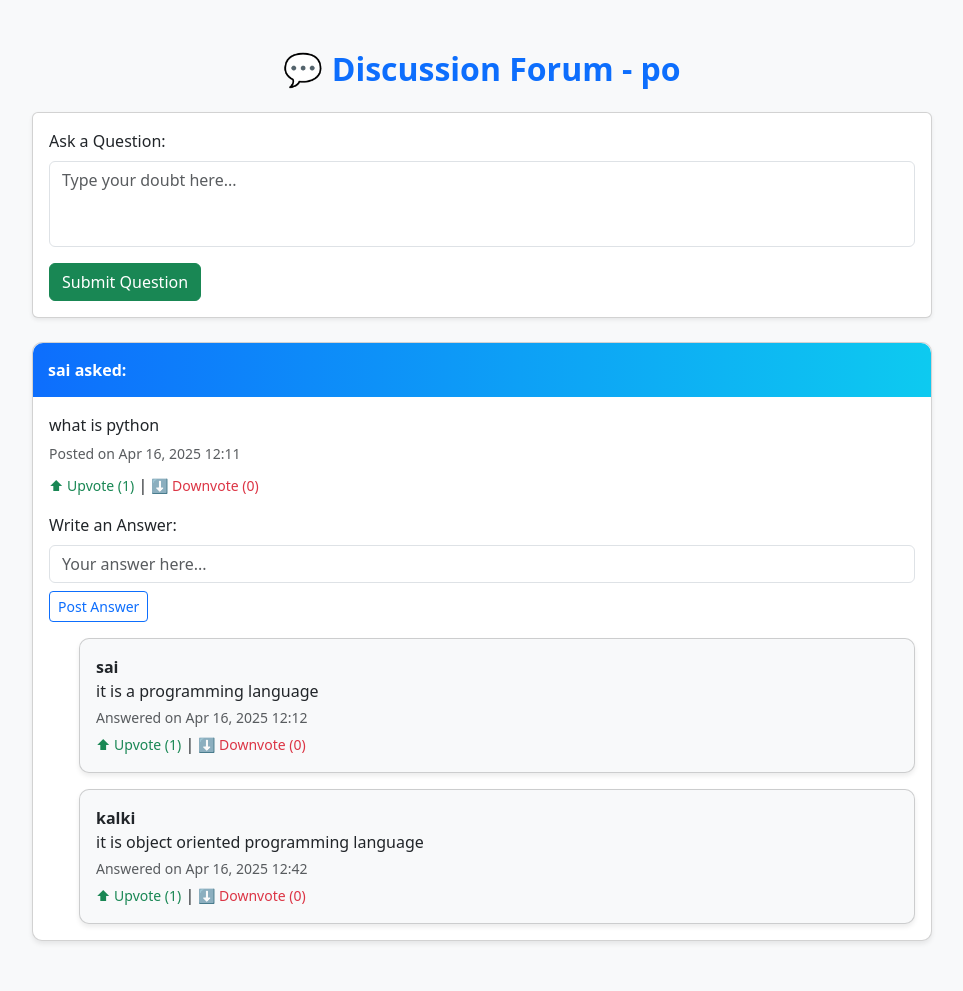
After one commit to DevendlaVenkataprasad/lms-django, a Django app: page /course/1/forum/ in a window 1280 px wide. The commit adds this page. Shown: the whole page, without its empty margins (158-1121 px from the left). Run offline with Django 5.2, Linux system fonts and the light colour scheme; a user stored in the database is signed in; data comes from the database, SQL or seed files in the repository; both versions use the stored data as it was after the commit; some libraries are stand-ins or nearby versions.

Commit message:
Add new files and apply changes to exiting files

```diff
--- a/lms/models.py
+++ b/lms/models.py
@@ -198,3 +198,30 @@ class CourseReview(models.Model):
 
     def __str__(self):
         return f"{self.student.username} - {self.course.title} ({self.rating}⭐)"
+###
+
+from django.db import models
+from django.contrib.auth.models import User
+
+class CourseQuestion(models.Model):
+    course = models.ForeignKey('Course', on_delete=models.CASCADE, related_name='questions')
+    student = models.ForeignKey(User, on_delete=models.CASCADE)
+    question_text = models.TextField()
+    created_at = models.DateTimeField(auto_now_add=True)
+    upvotes = models.IntegerField(default=0)
+    downvotes = models.IntegerField(default=0)
+
+    def __str__(self):
+        return self.question_text[:50]
+
+
+class CourseAnswer(models.Model):
+    question = models.ForeignKey(CourseQuestion, on_delete=models.CASCADE, related_name='answers')
+    user = models.ForeignKey(User, on_delete=models.CASCADE)
+    answer_text = models.TextField()
+    created_at = models.DateTimeField(auto_now_add=True)
+    upvotes = models.IntegerField(default=0)
+    downvotes = models.IntegerField(default=0)
+
+    def __str__(self):
+        return f"Answer by {self.user.username}"
--- /dev/null
+++ b/lms/templates/course_forum.html
@@ -0,0 +1,106 @@
+{% load static %}
+<!DOCTYPE html>
+<html lang="en">
+<head>
+  <meta charset="UTF-8">
+  <title>Discussion Forum - {{ course.title }}</title>
+  <link href="https://cdn.jsdelivr.net/npm/bootstrap@5.3.0/dist/css/bootstrap.min.css" rel="stylesheet">
+  <style>
+    body {
+      background-color: #f8f9fa;
+    }
+    .forum-container {
+      max-width: 900px;
+      margin: 50px auto;
+    }
+    .question-card, .answer-card {
+      border-radius: 10px;
+      box-shadow: 0 3px 5px rgba(0, 0, 0, 0.08);
+    }
+    .question-header {
+      background: linear-gradient(to right, #0d6efd, #0dcaf0);
+      color: white;
+      padding: 15px;
+      border-radius: 10px 10px 0 0;
+      font-weight: bold;
+    }
+    .vote-btn {
+      text-decoration: none;
+      font-size: 14px;
+    }
+    .vote-btn:hover {
+      text-decoration: underline;
+    }
+    .answer-box {
+      margin-left: 30px;
+    }
+    textarea {
+      resize: none;
+    }
+  </style>
+</head>
+<body>
+
+<div class="forum-container">
+  <div class="text-center mb-4">
+    <h2 class="text-primary fw-bold">💬 Discussion Forum - {{ course.title }}</h2>
+  </div>
+
+  <!-- Post Question Form -->
+  <div class="card mb-4 shadow-sm">
+    <div class="card-body">
+      <form method="POST">
+        {% csrf_token %}
+        <label class="form-label">Ask a Question:</label>
+        <textarea class="form-control" name="question" rows="3" placeholder="Type your doubt here..." required></textarea>
+        <button type="submit" class="btn btn-success mt-3">Submit Question</button>
+      </form>
+    </div>
+  </div>
+
+  <!-- Questions & Answers -->
+  {% for q in questions %}
+  <div class="card mb-4 question-card">
+    <div class="question-header">
+      {{ q.student.get_full_name|default:q.student.username }} asked:
+    </div>
+    <div class="card-body">
+      <p class="mb-1">{{ q.question_text }}</p>
+      <small class="text-muted">Posted on {{ q.created_at|date:"M d, Y H:i" }}</small>
+      <div class="mt-2">
+        <a href="{% url 'vote_item' 'upvote' 'question' q.id %}" class="vote-btn text-success">⬆ Upvote ({{ q.upvotes }})</a>
+        |
+        <a href="{% url 'vote_item' 'downvote' 'question' q.id %}" class="vote-btn text-danger">⬇ Downvote ({{ q.downvotes }})</a>
+      </div>
+
+      <!-- Answer Form -->
+      <form method="POST" action="{% url 'post_answer' q.id %}" class="mt-3">
+        {% csrf_token %}
+        <label class="form-label">Write an Answer:</label>
+        <input type="text" name="answer" class="form-control" placeholder="Your answer here..." required>
+        <button type="submit" class="btn btn-outline-primary btn-sm mt-2">Post Answer</button>
+      </form>
+
+      <!-- Display Answers -->
+      {% for a in q.answers.all %}
+      <div class="card mt-3 answer-box answer-card p-3 bg-light">
+        <strong>{{ a.user.get_full_name|default:a.user.username }}</strong>
+        <p class="mb-1">{{ a.answer_text }}</p>
+        <small class="text-muted">Answered on {{ a.created_at|date:"M d, Y H:i" }}</small>
+        <div class="mt-1">
+          <a href="{% url 'vote_item' 'upvote' 'answer' a.id %}" class="vote-btn text-success">⬆ Upvote ({{ a.upvotes }})</a>
+          |
+          <a href="{% url 'vote_item' 'downvote' 'answer' a.id %}" class="vote-btn text-danger">⬇ Downvote ({{ a.downvotes }})</a>
+        </div>
+      </div>
+      {% endfor %}
+    </div>
+  </div>
+  {% empty %}
+  <p class="text-muted text-center">No questions posted yet for this course.</p>
+  {% endfor %}
+</div>
+
+<script src="https://cdn.jsdelivr.net/npm/bootstrap@5.3.0/dist/js/bootstrap.bundle.min.js"></script>
+</body>
+</html>
--- a/lms/templates/student_dashboard.html
+++ b/lms/templates/student_dashboard.html
@@ -249,6 +249,7 @@ body {
                         <span class="badge bg-success mb-2">✅ Enrolled</span>
                         <a href="{% url 'view_course' course.id %}" class="btn btn-primary mt-auto">View Course</a>
 
+                         <a href="{% url 'course_forum' course.id %}" class="btn btn-outline-info btn-sm mt-2">💬 Forum</a>
                         {% if item.can_download_certificate %}
                           <a href="{% url 'generate_certificate' course.id %}" class="btn btn-success btn-sm mt-2">🎓 Download Certificate</a>
                           <a href="{% url 'submit_review' course.id %}" class="btn btn-warning btn-sm mt-2">✍️ Leave a Review</a>
--- a/lms/templates/student_my_courses.html
+++ b/lms/templates/student_my_courses.html
@@ -71,6 +71,7 @@
         <p class="card-text small">{{ course.description|truncatewords:20 }}</p>
 
         <a href="{% url 'view_course' course.id %}" class="btn btn-primary btn-sm mt-2">View Course</a>
+        <a href="{% url 'course_forum' course.id %}" class="btn btn-outline-info btn-sm mt-2">💬 Forum</a>
 
         {% if item.can_download_certificate %}
           <a href="{% url 'generate_certificate' course.id %}" class="btn btn-success btn-sm mt-2">🎓 Download Certificate</a>
--- a/lms/templates/teacher_dashboard.html
+++ b/lms/templates/teacher_dashboard.html
@@ -142,6 +142,7 @@
                 <a href="{% url 'add_course_content' course.id %}" class="btn btn-success btn-sm px-2 py-1">➕Add</a>
                 <a href="{% url 'view_course' course.id %}" class="btn btn-outline-primary btn-sm px-2 py-1">👁️View</a>
                 <a href="{% url 'course_students_progress' course.id %}" class="btn btn-info btn-sm px-2 py-1">📊 Progress</a>
+                <a href="{% url 'course_forum' course.id %}" class="btn btn-outline-info btn-sm mt-2">💬 Forum</a>
                 <a href="{% url 'delete_course' course.id %}" class="btn btn-danger btn-sm px-3"
                    onclick="return confirm('Are you sure you want to delete this course?');">🗑️ Delete</a>
               </div>
--- a/lms/urls.py
+++ b/lms/urls.py
@@ -1,5 +1,5 @@
 from django.urls import path
-from .views import   submit_review,generate_certificate,student_my_courses,student_course_progress_view,enrolled_students_view,teacher_course_list_view,mark_as_complete,student_progress_view,teacher_course_progress_view,delete_course,view_course_students,delete_course_content,view_course,enroll_course,add_course_content,add_course,document_list,view_all,add_content,upload_videos,video_list,create_quiz,quiz_list,attempt_quiz,submit_quiz,upload_document,save_internship,delete_internship,delete_education,upload_profile_picture,edit_education,edit_profile,update_profile,profile_view,chatbot_response,student_dashboard_view, teacher_dashboard_view,send_otp,home_view,login_view, register_view, logout_view, forgot_password_view,reset_password_view,verify_otp
+from .views import   vote_item,post_answer, course_forum,submit_review,generate_certificate,student_my_courses,student_course_progress_view,enrolled_students_view,teacher_course_list_view,mark_as_complete,student_progress_view,teacher_course_progress_view,delete_course,view_course_students,delete_course_content,view_course,enroll_course,add_course_content,add_course,document_list,view_all,add_content,upload_videos,video_list,create_quiz,quiz_list,attempt_quiz,submit_quiz,upload_document,save_internship,delete_internship,delete_education,upload_profile_picture,edit_education,edit_profile,update_profile,profile_view,chatbot_response,student_dashboard_view, teacher_dashboard_view,send_otp,home_view,login_view, register_view, logout_view, forgot_password_view,reset_password_view,verify_otp
 
 urlpatterns = [
     path('login/', login_view, name='login'),
@@ -59,6 +59,10 @@ urlpatterns = [
     path('student/my-courses/', student_my_courses, name='student_my_courses'),
     path('certificate/<int:course_id>/', generate_certificate, name='generate_certificate'),
     path('course/<int:course_id>/review/', submit_review, name='submit_review'),
+    ##
+    path('course/<int:course_id>/forum/', course_forum, name='course_forum'),
+    path('question/<int:question_id>/answer/', post_answer, name='post_answer'),
+    path('vote/<str:type>/<str:obj_type>/<int:obj_id>/', vote_item, name='vote_item'),
 
 
 ]
--- a/lms/views.py
+++ b/lms/views.py
@@ -1171,3 +1171,40 @@ def submit_review(request, course_id):
         return redirect('student_dashboard')
 
     return render(request, 'submit_review.html', {'course': course})
+
+##
+from .models import CourseAnswer,CourseQuestion
+@login_required
+def course_forum(request, course_id):
+    course = get_object_or_404(Course, id=course_id)
+    questions = course.questions.all().order_by('-created_at')
+
+    if request.method == 'POST':
+        question_text = request.POST.get('question')
+        if question_text:
+            CourseQuestion.objects.create(course=course, student=request.user, question_text=question_text)
+            return redirect('course_forum', course_id=course.id)
+
+    return render(request, 'course_forum.html', {'course': course, 'questions': questions})
+
+
+@login_required
+def post_answer(request, question_id):
+    question = get_object_or_404(CourseQuestion, id=question_id)
+    if request.method == 'POST':
+        answer_text = request.POST.get('answer')
+        if answer_text:
+            CourseAnswer.objects.create(question=question, user=request.user, answer_text=answer_text)
+    return redirect('course_forum', course_id=question.course.id)
+
+
+@login_required
+def vote_item(request, type, obj_type, obj_id):
+    model = CourseQuestion if obj_type == "question" else CourseAnswer
+    obj = get_object_or_404(model, id=obj_id)
+    if type == "upvote":
+        obj.upvotes += 1
+    else:
+        obj.downvotes += 1
+    obj.save()
+    return redirect('course_forum', course_id=obj.question.course.id if obj_type == "answer" else obj.course.id)
```
Also changed, not shown: db.sqlite3, lms/migrations/0038_coursequestion_courseanswer.py (added).
